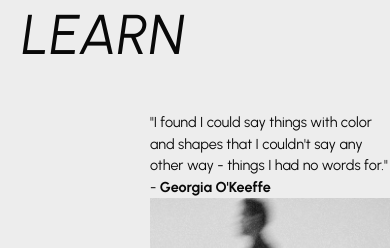
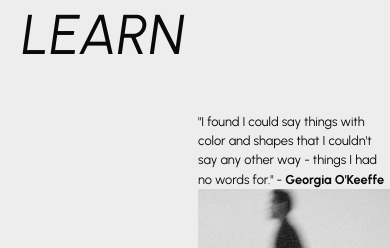
Before and after one commit to elizadoltu/awwwards-portfolio, a React (Vite) app: page / in a window 390 px wide. Shown: the part 1849-2097 px from the top of the page. Built offline with nearby package versions, Linux system fonts and the light colour scheme.

Commit message:
final changes

```diff
--- a/src/css/skills-page.css
+++ b/src/css/skills-page.css
@@ -6,12 +6,12 @@
     }
 
     .image-skills {
-        width: 15rem;
+        width: 12rem;
     }
 
     .quote-skills {
-        width: 15rem !important;
-        font-size: 0.9rem !important;
+        width: 12rem !important;
+        font-size: 0.8rem !important;
         margin-right: 0 !important;
         margin-left: 10px !important;
         margin-top: 3rem !important;
--- a/vite.config.ts
+++ b/vite.config.ts
@@ -4,7 +4,7 @@ import ssr from 'vite-plugin-ssr/plugin';
 
 // https://vitejs.dev/config/
 export default defineConfig({
-  plugins: [react(), ssr()],
+  plugins: [react()],
   server: {
     host: '0.0.0.0',
     port: 3000,
```
